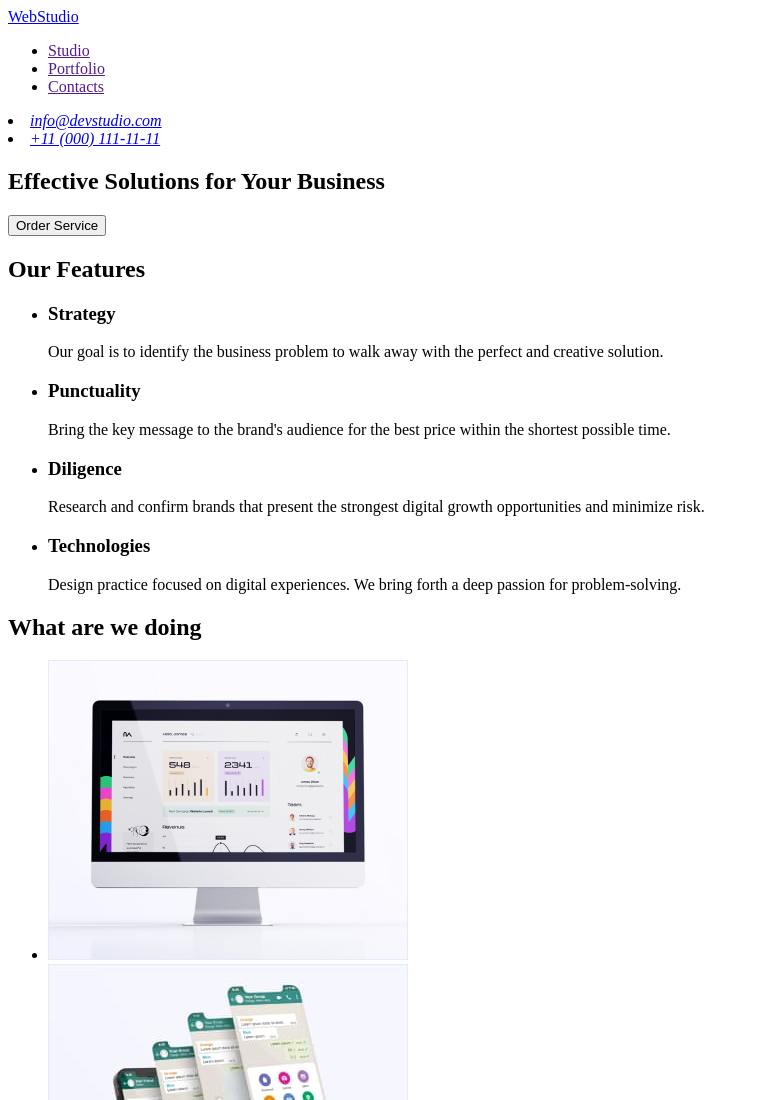
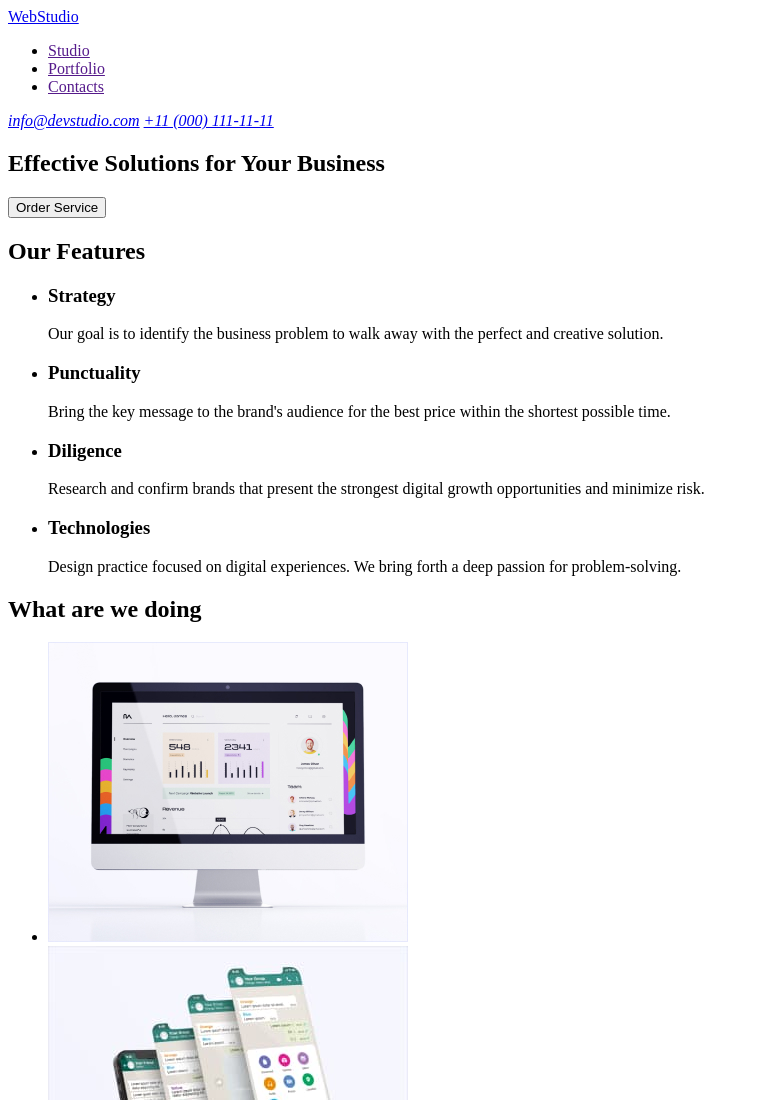
Before and after one commit to Tensys57/goit-markup-hw-01, a plain HTML site: page index.html in a window 1280 px wide. Shown: the top 1100 px of the page, without its empty margins (0-759 px from the left). Drawn offline with Linux system fonts and the light colour scheme.

Commit message:
After validation v.1

```diff
--- a/index.html
+++ b/index.html
@@ -18,12 +18,8 @@
         </ul>
       </nav>
       <address>
-        <li>
-          <a href="email:info@devstudio.com">info@devstudio.com</a>
-        </li>
-        <li>
-          <a href="tel:+110001111111">+11 (000) 111-11-11</a>
-        </li>
+        <a href="email:info@devstudio.com">info@devstudio.com</a>
+        <a href="tel:+110001111111">+11 (000) 111-11-11</a>
       </address>
     </header>
     <!-- Main Page -->
```
